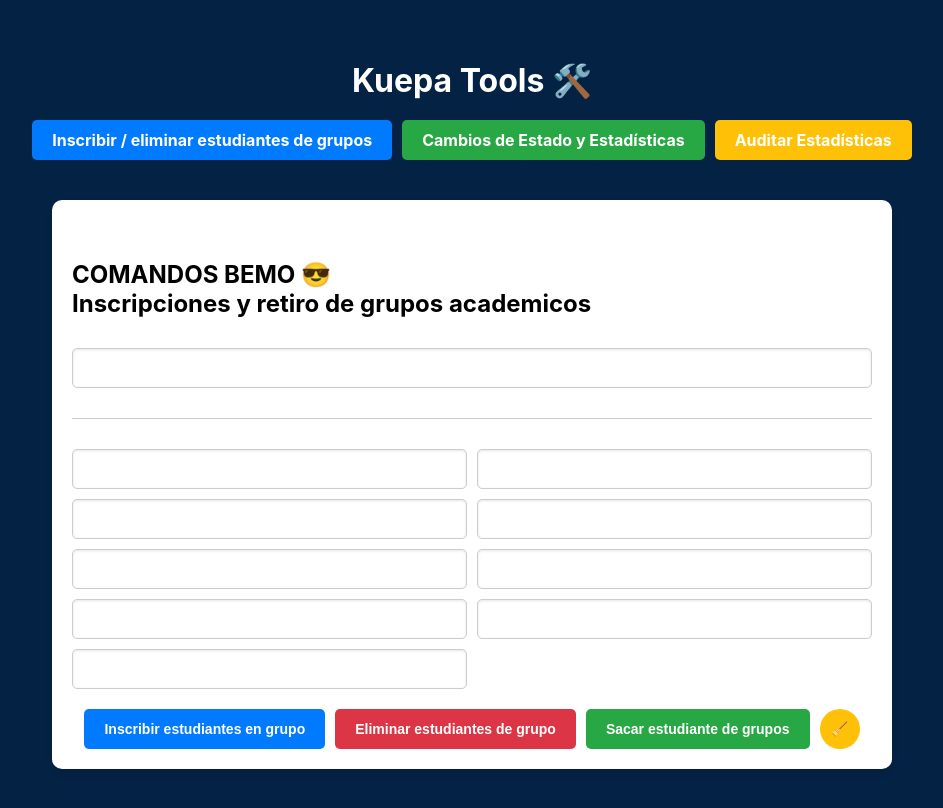
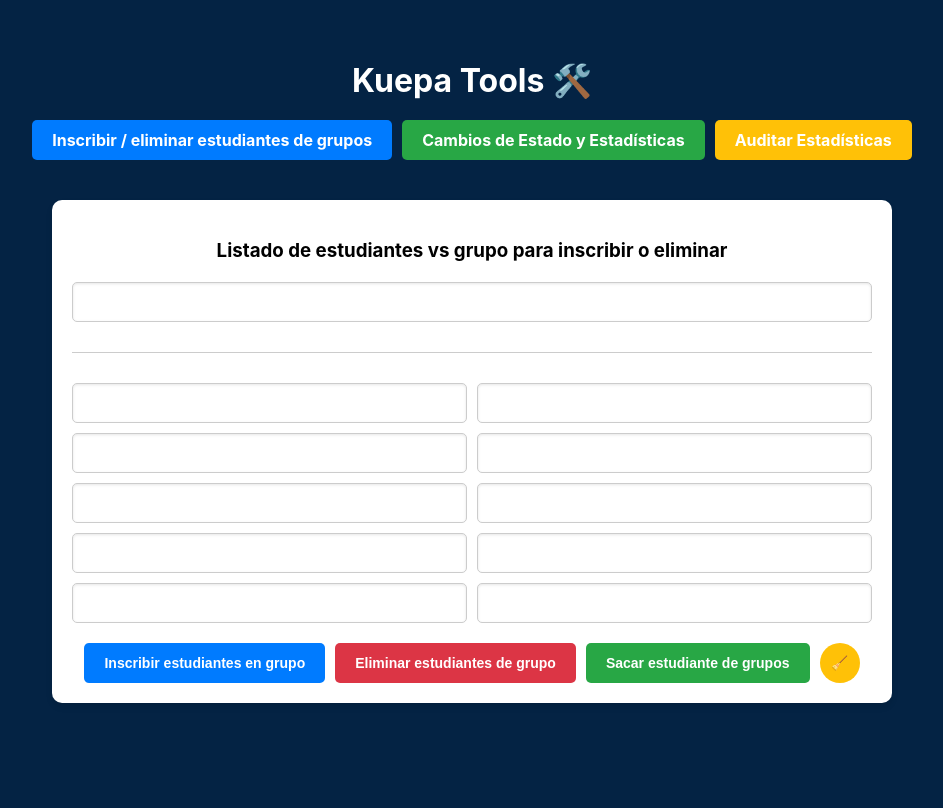
Before and after one commit to Danilett0/KuepaTools, a React (Create React App) app: page /comandos-bemo-inscripciones in a window 1280 px wide. Shown: the top 808 px of the page, without its empty margins (168-1111 px from the left). Built offline with nearby package versions, Linux system fonts and the light colour scheme.

Commit message:
mdificacion titulos de los componentes

```diff
--- a/src/CambiosEstadoBemo.jsx
+++ b/src/CambiosEstadoBemo.jsx
@@ -38,7 +38,7 @@
         maxHeight: '90vh',
         overflowY: 'auto'
       }}>
-        <h2 style={{ textAlign: 'center', marginBottom: '20px' }}>Cambios de estado</h2>
+        <h3 style={{ textAlign: 'center', marginBottom: '20px' }}>Complete los datos para generar el comando de cambios de estado</h3>
         <div style={{ display: 'flex', alignItems: 'center', gap: '10px' }}>
           <input
             type="text"
--- a/src/ComandosBemoInscripciones.jsx
+++ b/src/ComandosBemoInscripciones.jsx
@@ -2,7 +2,7 @@
 
 function ComandosBemoInscripciones() {
   const [groupId, setGroupId] = useState('');
-  const [studentIds, setStudentIds] = useState(Array(9).fill(''));
+  const [studentIds, setStudentIds] = useState(Array(10).fill(''));
   const [generatedCommand, setGeneratedCommand] = useState('');
 
   const handleStudentIdChange = (index, value) => {
@@ -61,13 +61,13 @@
         maxHeight: '90vh',
         overflowY: 'auto'
       }}>
+        <h3 style={{textAlign:"center"}}>Listado de estudiantes vs grupo para inscribir o eliminar</h3>
         <div style={{
           display: 'flex',
           flexDirection: 'column',
           gap: '10px',
           marginTop: '20px'
         }}>
-          <h2>COMANDOS BEMO 😎<br />Inscripciones y retiro de grupos academicos </h2>
           <input
             type="text"
             id="groupId"
--- a/src/SegundaPagina.jsx
+++ b/src/SegundaPagina.jsx
@@ -40,6 +40,9 @@
         maxHeight: '90vh',
         overflowY: 'auto'
       }}>
+
+        <h3 style={{ textAlign: 'center', marginBottom: '20px' }}>Complete los datos para generar comando para auditar estadisticas del estudiante</h3>
+
         <div style={{ display: 'flex', alignItems: 'center', gap: '10px' }}>
           <input
             type="text"
```
